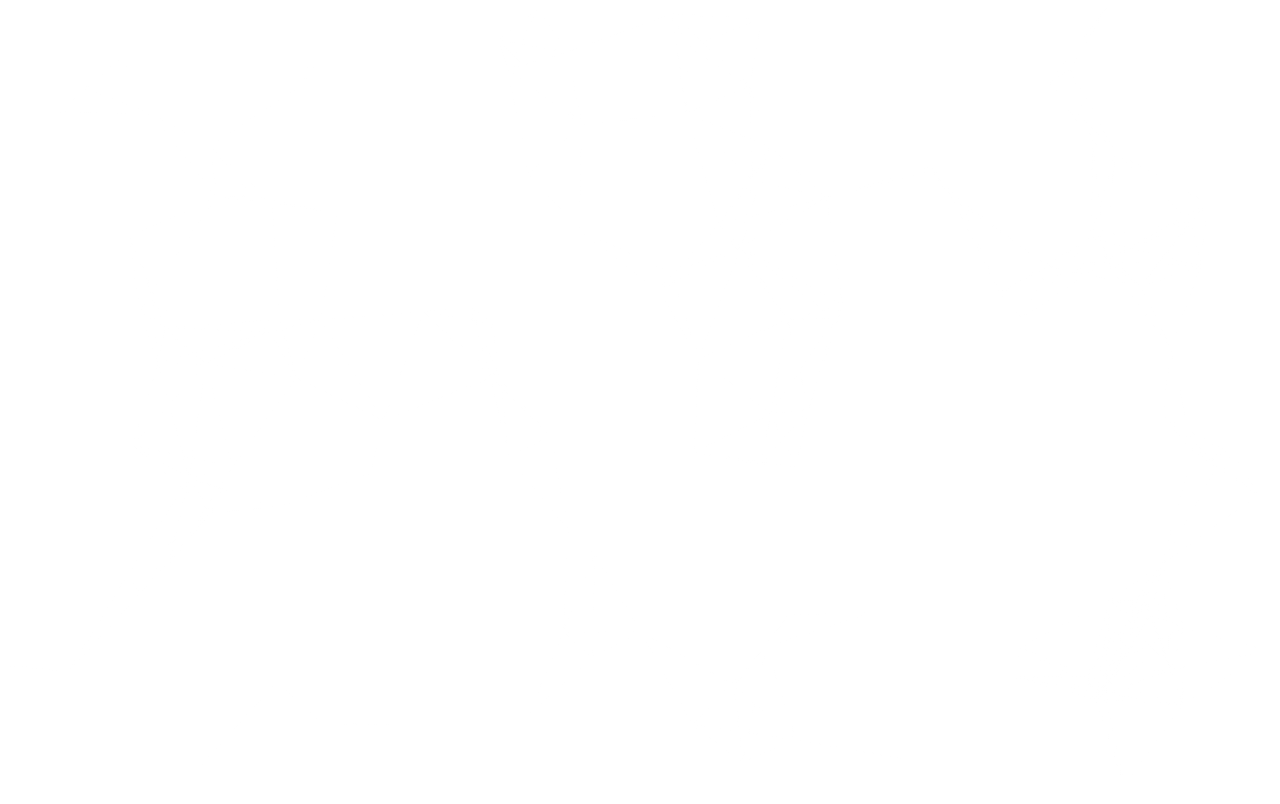
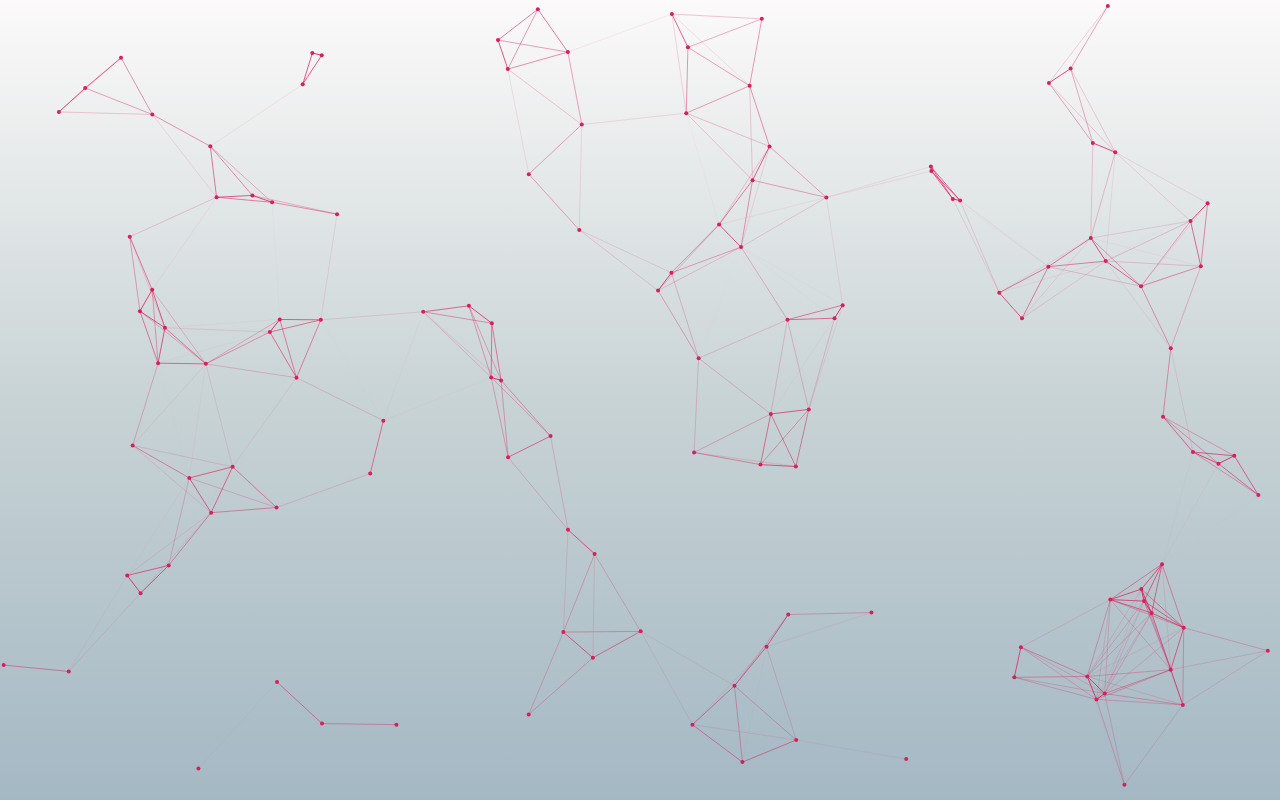
Before and after one commit to h9-nier/Particles, a plain HTML site: page index.html in a window 1280 px wide. Drawn offline with Linux system fonts and the light colour scheme.

Commit message:
added coloring to particles and canvas background

```diff
--- a/index.css
+++ b/index.css
@@ -7,3 +7,7 @@
     width: 100%;
     height: 100vh;
 }
+
+#particles {
+    background-image: linear-gradient( #FCFAFA, #C8D3D5, #A4B8C4);
+}
--- a/index.js
+++ b/index.js
@@ -1,6 +1,11 @@
 const PARTICLE_SIZE = 2;
 const MAX_PARTICLE_SPEED = 0.2;
 const PARTICLE_BRIDGE_DISTANCE = 120;
+const PARTICLE_COLOR = {
+  r: 216,
+  g: 30,
+  b: 91,
+};
 let MAX_PARTICLE_NUMBER;
 
 const canvasElement = document.getElementById("particles");
@@ -29,7 +34,7 @@ function newParticle(x, y) {
 }
 
 function drawParticle({ x, y }) {
-  ctx.fillStyle = "#fff";
+  ctx.fillStyle = `rgb(${PARTICLE_COLOR.r}, ${PARTICLE_COLOR.g}, ${PARTICLE_COLOR.b})`;
   ctx.beginPath();
   ctx.arc(x, y, PARTICLE_SIZE, 0, 2 * Math.PI);
   ctx.fill();
@@ -85,8 +90,14 @@ function draw() {
           otherParticle.x,
           otherParticle.y
         );
-        gradient.addColorStop(0, `rgba(255, 255, 255, ${opacity})`);
-        gradient.addColorStop(1, `rgba(255, 255, 255, ${opacity})`);
+        gradient.addColorStop(
+          0,
+          `rgba(${PARTICLE_COLOR.r}, ${PARTICLE_COLOR.g}, ${PARTICLE_COLOR.b}, ${opacity})`
+        );
+        gradient.addColorStop(
+          1,
+          `rgba(${PARTICLE_COLOR.r}, ${PARTICLE_COLOR.g}, ${PARTICLE_COLOR.b}, ${opacity})`
+        );
 
         ctx.strokeStyle = gradient;
         ctx.beginPath();
```
